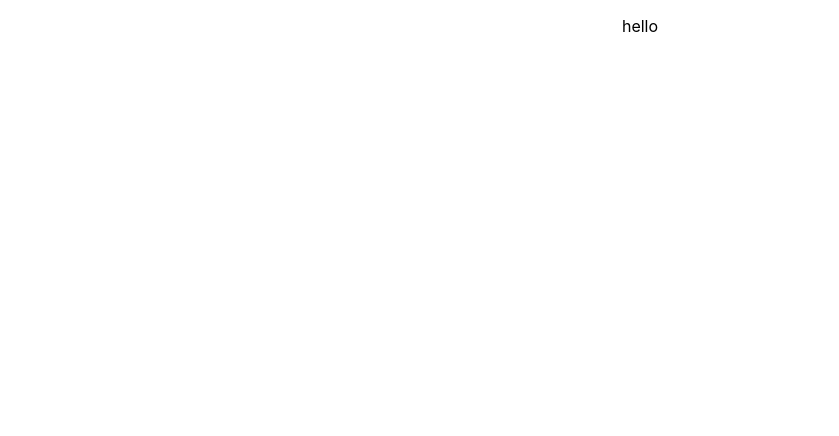
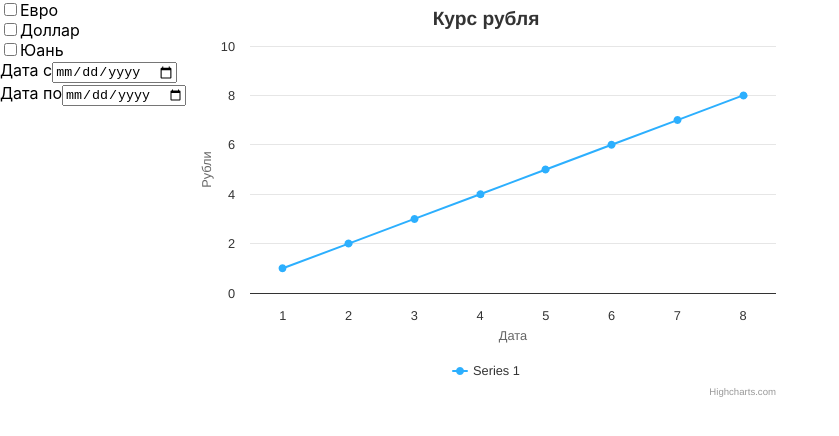
Before and after one commit to korchel/exchange-rates, a React (Create React App) app: page / in a window 1280 px wide. Shown: the top 436 px of the page, without its empty margins (0-839 px from the left). Built offline with nearby package versions, Linux system fonts and the light colour scheme; the HTML template or start-up script is replaced by a standard one.

Commit message:
data fetched

```diff
--- a/package.json
+++ b/package.json
@@ -3,6 +3,7 @@
   "version": "0.1.0",
   "private": true,
   "dependencies": {
+    "@reduxjs/toolkit": "^2.2.2",
     "@testing-library/jest-dom": "^5.17.0",
     "@testing-library/react": "^13.4.0",
     "@testing-library/user-event": "^13.5.0",
@@ -10,8 +11,11 @@
     "@types/node": "^16.18.93",
     "@types/react": "^18.2.73",
     "@types/react-dom": "^18.2.23",
+    "highcharts": "^11.4.0",
+    "highcharts-react-official": "^3.2.1",
     "react": "^18.2.0",
     "react-dom": "^18.2.0",
+    "react-redux": "^9.1.0",
     "react-scripts": "5.0.1",
     "typescript": "^4.9.5",
     "web-vitals": "^2.1.4"
--- a/src/App.css
+++ /dev/null
@@ -1,38 +0,0 @@
-.App {
-  text-align: center;
-}
-
-.App-logo {
-  height: 40vmin;
-  pointer-events: none;
-}
-
-@media (prefers-reduced-motion: no-preference) {
-  .App-logo {
-    animation: App-logo-spin infinite 20s linear;
-  }
-}
-
-.App-header {
-  background-color: #282c34;
-  min-height: 100vh;
-  display: flex;
-  flex-direction: column;
-  align-items: center;
-  justify-content: center;
-  font-size: calc(10px + 2vmin);
-  color: white;
-}
-
-.App-link {
-  color: #61dafb;
-}
-
-@keyframes App-logo-spin {
-  from {
-    transform: rotate(0deg);
-  }
-  to {
-    transform: rotate(360deg);
-  }
-}
--- a/src/App.tsx
+++ b/src/App.tsx
@@ -1,11 +1,14 @@
 import React from 'react';
-import './App.css';
+import { Provider } from 'react-redux';
+
+import DiagramControls from './components/DiagramControls';
+import store from './store';
 
 const App: React.FC = () => {
   return (
-    <div className="App">
-     <p>hello</p>
-    </div>
+    <Provider store={store}>
+      <DiagramControls />
+    </Provider>
   );
 };
 
--- /dev/null
+++ b/src/components/Diagram.tsx
@@ -0,0 +1,36 @@
+import React, { type FC } from 'react';
+import Highcharts from 'highcharts';
+import HighchartsReact from 'highcharts-react-official';
+
+const Diagram: FC = () => {
+  const oprions: Highcharts.Options = {
+    title: {
+      text: 'Курс рубля'
+    },
+    xAxis: {
+      title: {
+        text: 'Дата',
+      },
+      categories: ['1', '2', '3', '4', '5', '6', '7', '8']
+    },
+    yAxis: {
+      title: {
+        text: 'Рубли',
+      },
+    },
+    series: [{
+      type: 'line',
+      data: [1, 2, 3, 4, 5, 6, 7, 8]
+    }]
+  };
+  return (
+    <div>
+      <HighchartsReact
+        highcharts={Highcharts}
+        options={oprions}
+      />
+    </div>
+  );
+};
+
+export default Diagram;
--- /dev/null
+++ b/src/components/DiagramControls.tsx
@@ -0,0 +1,121 @@
+import React, { useState, useEffect, type FC, type ChangeEvent } from 'react';
+
+import { useLazyGetCurrencyRateQuery as getCurrencyRate } from '../store/exchangeRatesApi';
+import { type ICheckboxState, type ICurrenciesData } from '../types/types';
+import Diagram from './Diagram';
+
+const getDates = (start: string, end: string): string[] => {
+  const result: string[] = [];
+  for (let d = new Date(start); d <= new Date(end); d.setDate(d.getDate() + 1)) {
+    const year = d.getFullYear();
+    const month = d.getMonth() + 1;
+    const day = d.getDate();
+    result.push(`${year}-${month > 9 ? month : `0${month}`}-${day > 9 ? day : `0${day}`}`);
+  }
+  return result;
+};
+
+const Controls: FC = () => {
+  const [triggerGetCurrencyRate] = getCurrencyRate();
+
+  const [data, setData] = useState<ICurrenciesData>({ eur: [], usd: [], cny: [] });
+  console.log(data);
+
+  const [chosenCurrencies, setChosenCurrencies] = useState<ICheckboxState>({ eur: false, usd: false, cny: false });
+
+  const [fromDate, setFromDate] = useState<string>('');
+  const [tillDate, setTillDate] = useState<string>('');
+
+  useEffect(() => {
+    const dates = getDates(fromDate, tillDate);
+    const getResponses = async (currency: keyof ICheckboxState): Promise<void> => {
+      const promises = dates.map(async (date) => await triggerGetCurrencyRate({ date, currency })
+        .then((response) => response.data?.[currency].rub));
+      const responses = await Promise.all(promises);
+      setData((data) => ({ ...data, [currency]: responses }));
+    };
+    for (const currency in chosenCurrencies) {
+      if (chosenCurrencies[currency as keyof ICheckboxState]) {
+        getResponses(currency as keyof ICheckboxState);
+      } else {
+        setData((data) => ({ ...data, [currency]: [] }));
+      }
+    }
+  }, [fromDate, tillDate, chosenCurrencies]);
+
+  const handleCheckbox = (event: ChangeEvent<HTMLInputElement>): void => {
+    setChosenCurrencies({ ...chosenCurrencies, [event.target.value]: event.target.checked });
+  };
+
+  const handleFromDate = (e: ChangeEvent<HTMLInputElement>): void => {
+    setFromDate(e.target.value);
+  };
+
+  const handleTillDate = (e: ChangeEvent<HTMLInputElement>): void => {
+    setTillDate(e.target.value);
+  };
+
+  return (
+    <div className="container">
+      <div>
+
+        <div>
+          <div>
+            <input
+              type="checkbox"
+              name="currencies"
+              id="eur"
+              value="eur"
+              onChange={(event) => { handleCheckbox(event); }}
+              checked={chosenCurrencies.eur}
+            />
+            <label htmlFor="eur">Евро</label>
+          </div>
+          <div>
+            <input
+              type="checkbox"
+              name="currencies"
+              id="usd"
+              value="usd"
+              onChange={(event) => { handleCheckbox(event); }}
+              checked={chosenCurrencies.usd}
+            />
+            <label htmlFor="usd">Доллар</label>
+          </div>
+          <div>
+            <input
+              type="checkbox"
+              name="currencies"
+              id="cny"
+              value="cny"
+              onChange={(event) => { handleCheckbox(event); }}
+              checked={chosenCurrencies.cny}
+            />
+            <label htmlFor="cny">Юань</label>
+          </div>
+        </div>
+        <div>
+          <div>
+            <label htmlFor='from'>Дата с</label>
+            <input
+              type="date"
+              id="from"
+              onChange={(e) => { handleFromDate(e); }}
+            />
+          </div>
+          <div>
+            <label htmlFor='till'>Дата по</label>
+            <input
+              type="date"
+              id="till"
+              onChange={(e) => { handleTillDate(e); }}
+            />
+          </div>
+        </div>
+      </div>
+      <Diagram />
+    </div>
+  );
+};
+
+export default Controls;
--- a/src/index.css
+++ b/src/index.css
@@ -11,3 +11,9 @@ code {
   font-family: source-code-pro, Menlo, Monaco, Consolas, 'Courier New',
     monospace;
 }
+
+.container {
+  display: flex;
+
+  margin: 0 auto;
+}
--- /dev/null
+++ b/src/store/exchangeRatesApi.ts
@@ -0,0 +1,15 @@
+import { createApi, fetchBaseQuery } from '@reduxjs/toolkit/query/react';
+
+export const exchangeRatesApi = createApi({
+  reducerPath: 'exchangeRates',
+  baseQuery: fetchBaseQuery({ baseUrl: 'https://cdn.jsdelivr.net/npm/@fawazahmed0/' }),
+  endpoints: (builder) => ({
+    getCurrencyRate: builder.query({
+      query: ({ date, currency }) => `currency-api@${date}/v1/currencies/${currency}.json`,
+    }),
+  })
+});
+
+export const {
+  useLazyGetCurrencyRateQuery
+} = exchangeRatesApi;
--- /dev/null
+++ b/src/store/index.ts
@@ -0,0 +1,12 @@
+import { configureStore } from '@reduxjs/toolkit';
+
+import { exchangeRatesApi } from './exchangeRatesApi';
+// import exchangeRatesSlice from './exchangeRatesSlice';
+
+export default configureStore({
+  reducer: {
+    [exchangeRatesApi.reducerPath]: exchangeRatesApi.reducer,
+    // exchangeRatesSlice,
+  },
+  middleware: (getDefaultMiddleware) => getDefaultMiddleware().concat(exchangeRatesApi.middleware),
+});
--- /dev/null
+++ b/src/types/types.ts
@@ -0,0 +1,11 @@
+export interface ICheckboxState {
+  eur: false | true,
+  usd: false | true,
+  cny: false | true,
+}
+
+export interface ICurrenciesData {
+  eur: string[],
+  usd: string[],
+  cny: string[],
+}
--- a/tsconfig.json
+++ b/tsconfig.json
@@ -6,7 +6,7 @@
       "dom.iterable",
       "esnext"
     ],
-    "allowJs": true,
+    "allowJs": false,
     "skipLibCheck": true,
     "esModuleInterop": true,
     "allowSyntheticDefaultImports": true,
```
Also changed, not shown: 1 other file (tests, documents, lock files or other folders).
